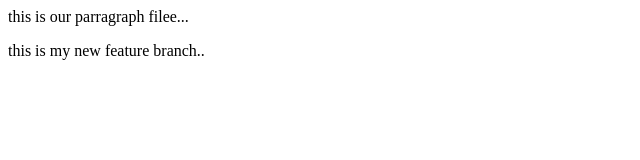
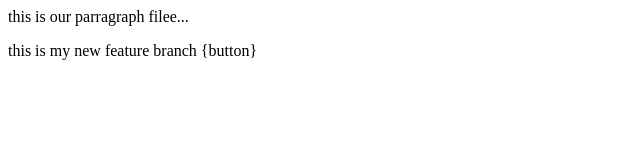
Before and after one commit to anshal-prog/localrepo, a plain HTML site: page index.html in a window 1280 px wide. Shown: the full height of the page, 0-640 px from the left. Drawn offline with Linux system fonts and the light colour scheme.

Commit message:
add buttton

```diff
--- a/index.html
+++ b/index.html
@@ -1,2 +1,2 @@
 <P>this is our parragraph filee...</P>
-<P>this is my new feature branch..</P>
+<P>this is my new feature branch {button}</P>
```
